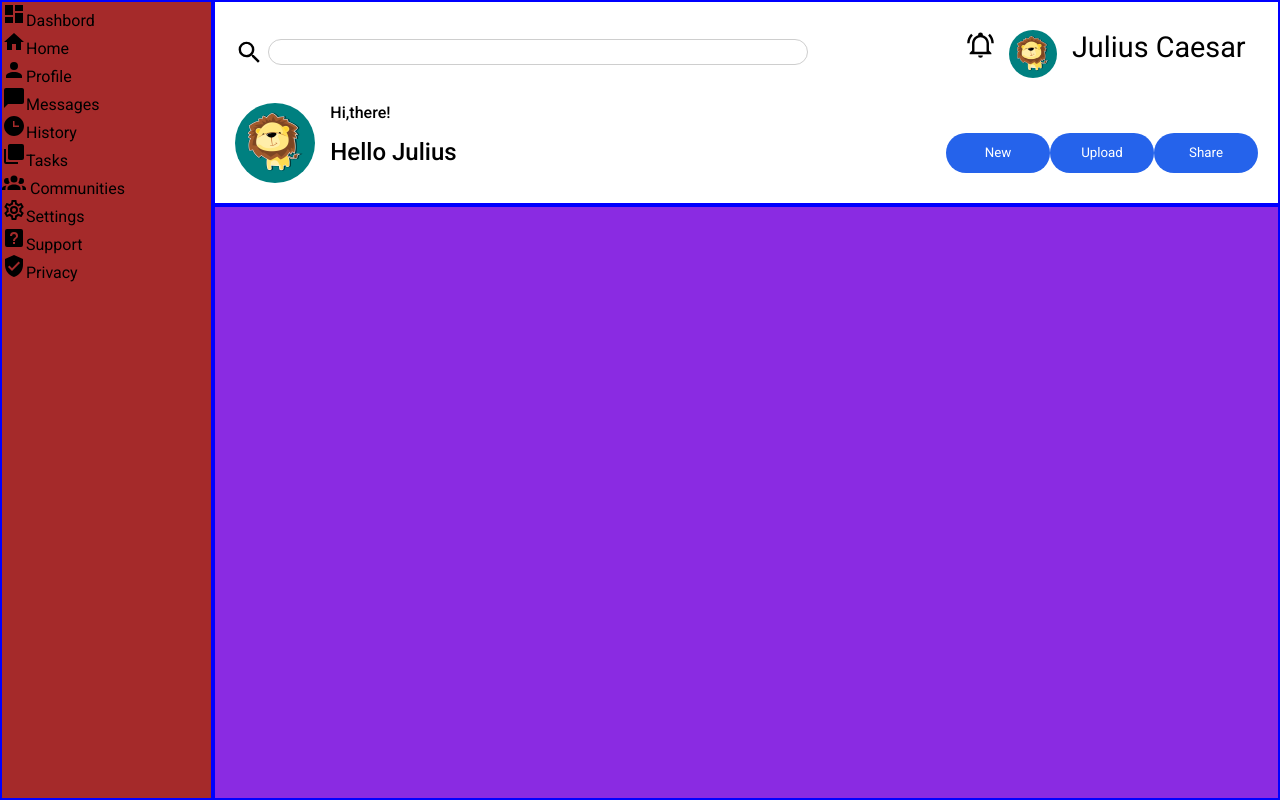
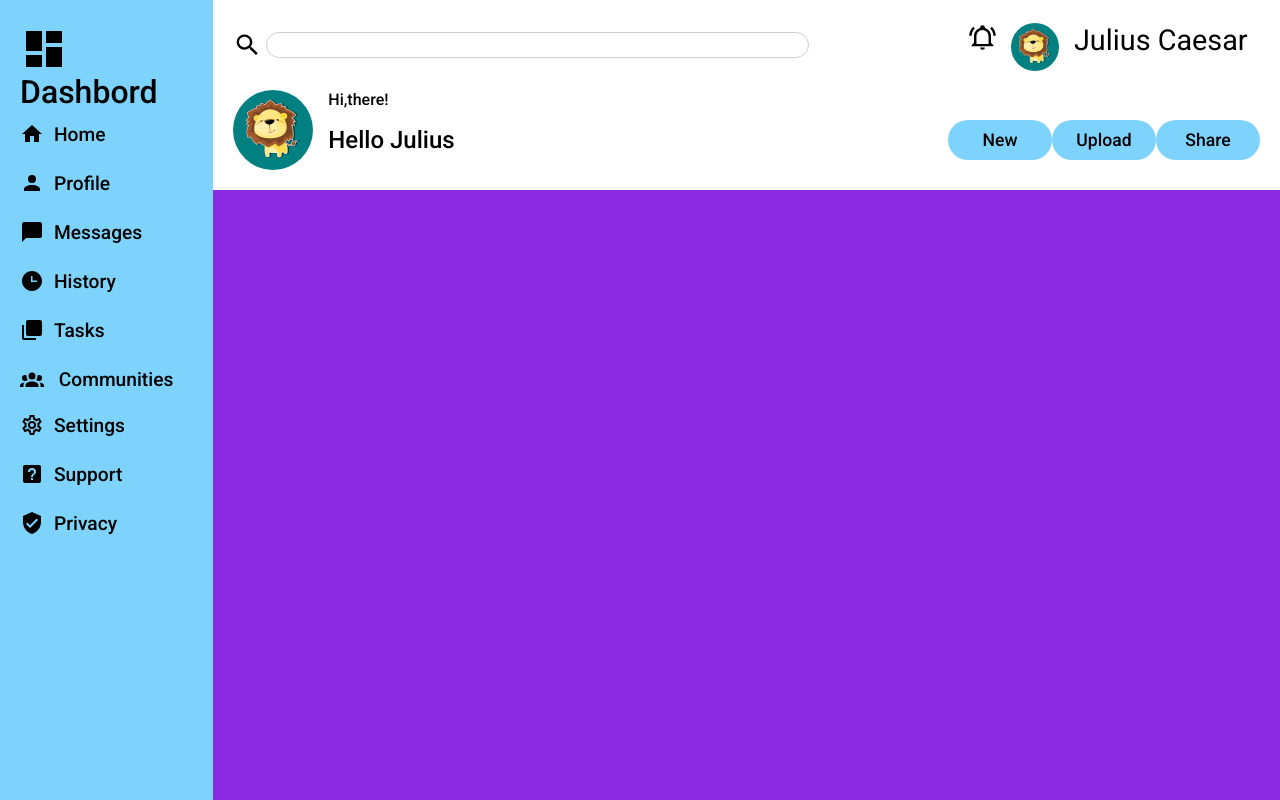
Before and after one commit to Lafetz/DASHBOARD, a plain HTML site: page index.html in a window 1280 px wide. Drawn offline with Linux system fonts and the light colour scheme.

Commit message:
style nav

```diff
--- a/index.html
+++ b/index.html
@@ -45,8 +45,8 @@
       </div>
       <div class="main"></div>
       <div class="nav">
-        <p><img src="./img/view-dashboard.svg" alt="Dashbord" />Dashbord</p>
-        <div>
+        <p class="dashIcon"><img src="./img/view-dashboard.svg" alt="Dashbord" />Dashbord</p>
+        <div class="test">
           <p><img src="./img/home.svg" alt="home-icon">Home</p>
         <p> <img src="./img/account.svg" alt="profile-icon">Profile</p>
         <p><img src="./img/message.svg" alt="message-icon">Messages</p>
@@ -54,7 +54,7 @@
       <p><img src="./img/checkbox-multiple-blank.svg" alt="task-icon">Tasks</p>
       <p><img src="./img/account-group.svg" alt="communities icon"> Communities</p>
       </div>
-                <div>
+                <div class="test">
                   <p><img src="./img/cog-outline.svg" alt="settings icon">Settings</p>
                   <p><img src="./img/help-box.svg" alt="help icon">Support</p>
                   <p><img src="./img/shield-check.svg" alt="privacy icon">Privacy</p>
--- a/style.css
+++ b/style.css
@@ -2,6 +2,8 @@
 :root {
   margin: 0px;
   padding: 0px;
+  --main-bg-color: #7dd3fc;
+  --nav-color: black;
 }
 * {
   margin: 0px;
@@ -12,15 +14,16 @@ html,
 body {
   height: 100%;
 }
+img {
+  vertical-align: text-bottom;
+}
 .container {
   height: 100%;
 
   display: grid;
-  grid-template: minmax(205px, 1fr) 4fr/1fr 5fr;
+  grid-template: minmax(190px, 1fr) 4fr/1fr 5fr;
 }
-.container > * {
-  border: 2px solid blue;
-}
+
 .header {
   padding-right: 20px;
   grid-area: 1/2/2/3;
@@ -86,14 +89,45 @@ button {
   border-style: none;
   width: 6.5rem;
   height: 2.5rem;
-  background-color: #2563eb;
+  background-color: var(--main-bg-color);
   border-radius: 20px;
-  color: white;
+  color: var(--nav-color);
+  font-weight: 500;
+  font-size: 1.1rem;
 }
 
 .nav {
   background-color: brown;
   grid-area: 1/1/3/2;
+  display: grid;
+  grid-template-rows: 2fr 6fr 4fr 4fr;
+  padding: 25px 0px 0px 20px;
+  font-size: 1.2rem;
+  font-weight: 500;
+  background-color: var(--main-bg-color);
+}
+
+.dashIcon {
+  font-size: 2rem;
+  color: var(--nav-color);
+}
+.dashIcon img {
+  height: 3rem;
+  vertical-align: middle;
+  color: var(--nav-color);
+  fill: white;
+  padding-right: 10px;
+}
+
+.nav .test {
+  display: flex;
+  flex-direction: column;
+  gap: 25px;
+  color: var(--nav-color);
+}
+p img {
+  color: white;
+  padding-right: 10px;
 }
 .main {
   background-color: blueviolet;
```
